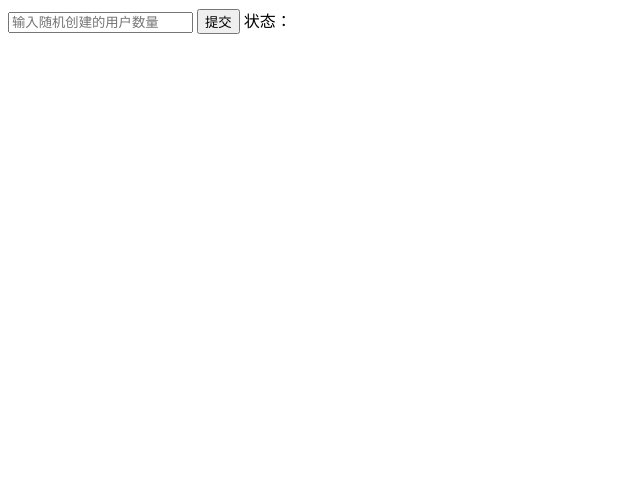
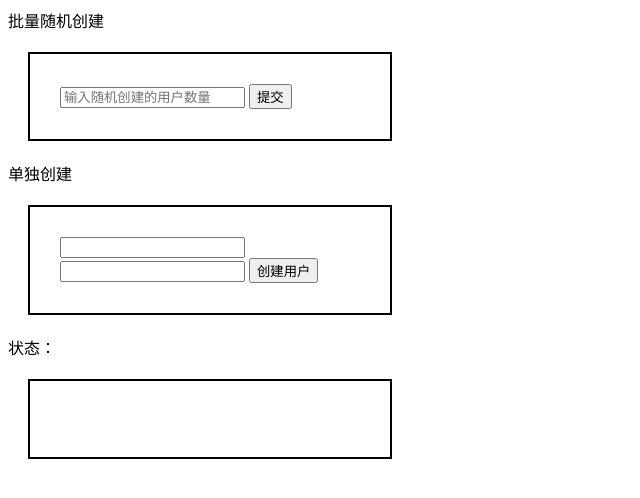
Before and after one commit to ZQ-jhon/backend, a website: page front-end/index.html in a window 1280 px wide. Shown: the whole page, without its empty margins (0-640 px from the left). Drawn offline with Linux system fonts and the light colour scheme.

Commit message:
chore: single create and random multible create

```diff
--- a/front-end/index.html
+++ b/front-end/index.html
@@ -5,14 +5,37 @@
     <meta charset="UTF-8">
     <meta name="viewport" content="width=device-width, initial-scale=1.0">
     <title>Post</title>
+    <style>
+        div {
+            width: 300px;
+            height: auto;
+            border: 2px solid black;
+            margin: 20px;
+            padding: 30px;
+        }
+    </style>
 </head>
 
 <body>
-    <input type="number" placeholder="输入随机创建的用户数量" id="number" />
-    <button type="submit" id="btn"> 提交</button>
+    批量随机创建
+    <div>
+        <input type="number" placeholder="输入随机创建的用户数量" id="number" />
+        <button type="submit" id="btn1"> 提交</button>
+    </div>
 
+    单独创建
+    <div>
+        <input id="username" type="text" maxlength=10 />
+        <input id="password" type="password" maxlength=18>
+        <button id="btn2">创建用户</button>
+    </div>
     状态：
-    <p id="result"></p>
+    <div>
+        <p>
+            <p id="result"></p>
+        </p>
+    </div>
+
     <script>
         const randomString = (len) => {
             len = len || 32;
@@ -54,12 +77,16 @@
                 }
             })
         }
-        const btn = document.querySelector('#btn');
+        const btn1 = document.querySelector('#btn1');
+        const btn2 = document.querySelector('#btn2');
         const username = document.querySelector('#username');
         const password = document.querySelector('#password');
 
-        btn.onclick = postUser;
-
+        btn1.onclick = postUser;
+        btn2.onclick = () => {
+            document.querySelector('#result').innerHTML = '';
+            post({ username: username.value, password: password.value });
+        };
     </script>
 </body>
 
```
